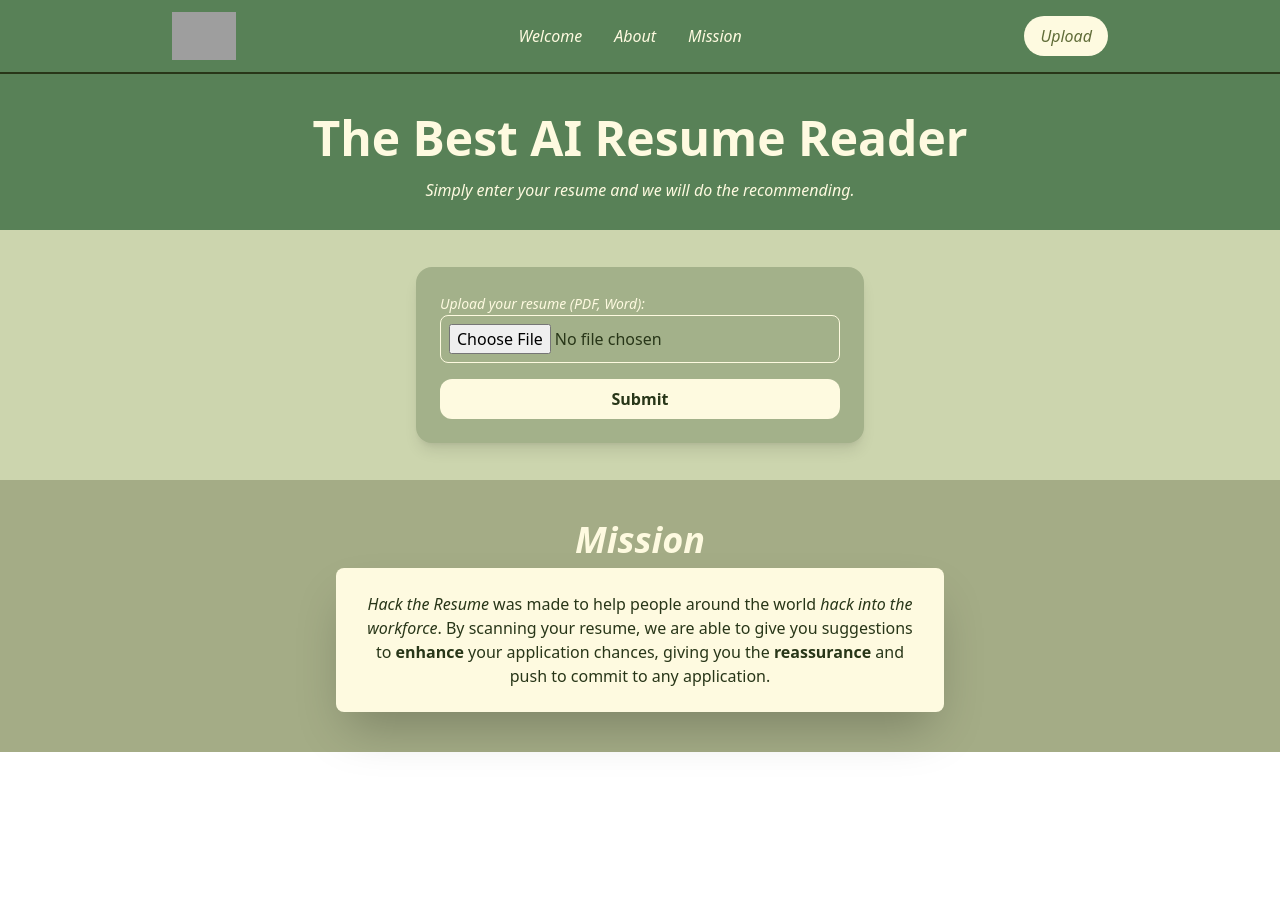
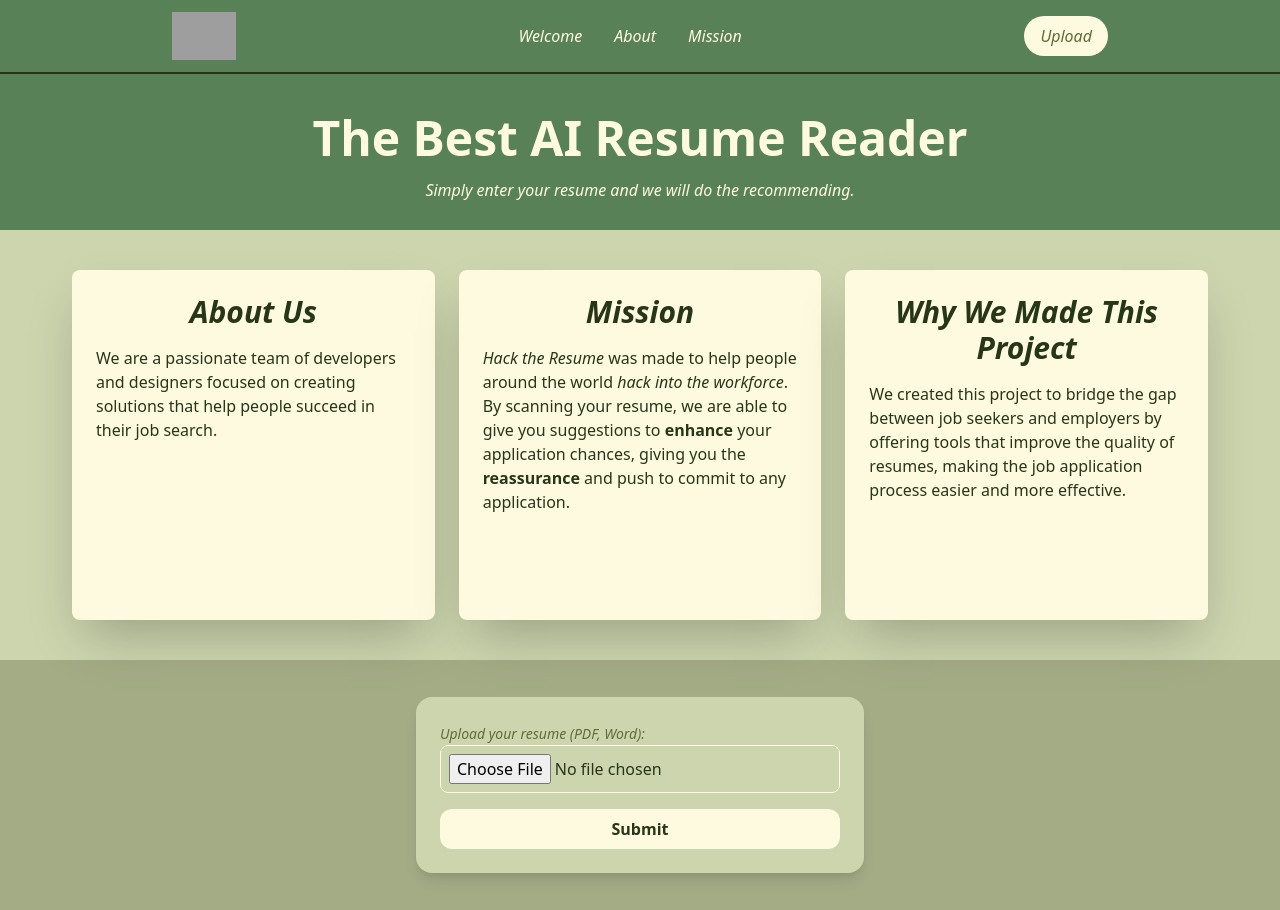
Before and after one commit to raisssu/hackthenorth, a React (Vite) app: page / in a window 1280 px wide. Before the commit the page ends 800 px from the top, so only its background shows below. Built offline with nearby package versions, Linux system fonts and the light colour scheme; no server answers; grey boxes are pictures that could not be loaded; what @convex-dev/auth would draw is missing.

Commit message:
Frontend mission change
added 2 more sections to the mission section

```diff
--- a/src/App.tsx
+++ b/src/App.tsx
@@ -17,8 +17,8 @@ const App: React.FC = () => {
     <div>
       <Navbar />
       <Hero />
+      <Welcome/>
       <FileUpload />
-      <Welcome/>
     </div>
   );
 }
--- a/src/components/FileUpload.tsx
+++ b/src/components/FileUpload.tsx
@@ -20,10 +20,10 @@ const FileUpload: React.FC = () => {
   };
 
   return (
-    <div className="flex flex-col items-center bg-customLightGreen h-[250px] justify-center">
+    <div className="flex flex-col items-center bg-customOtherGreen h-[250px] justify-center">
       {/* Bubble effect for form */}
-      <form onSubmit={handleSubmit} className="bg-customMediumLightGreen text-customDarkGreen rounded-2xl shadow-lg p-6 max-w-md w-full">
-        <label htmlFor="file" className="mb-4 text-sm text-customBeige italic">Upload your resume (PDF, Word):</label>
+      <form onSubmit={handleSubmit} className="bg-customLightGreen text-customDarkGreen rounded-2xl shadow-lg p-6 max-w-md w-full">
+        <label htmlFor="file" className="mb-4 text-sm text-customGreen italic">Upload your resume (PDF, Word):</label>
         <input
           type="file"
           id="file"
--- a/src/components/Welcome.tsx
+++ b/src/components/Welcome.tsx
@@ -2,13 +2,25 @@ import React from 'react';
 
 function Welcome() {
   return (
-    <section className='bg-customOtherGreen p-10'>
-      <h2 className='text-center font-bold italic text-4xl text-customBeige pb-2'>
+    <section className='bg-customLightGreen p-10'>
+      <div className='max-w-7xl mx-auto px-4 sm:px-6 lg:px-8'>
+        {/* Container for three boxes, aligned to the top */}
+        <div className='flex flex-col md:flex-row justify-center items-start gap-6'>
+          {/* Left Box: About Us */}
+          <div className='flex-1 bg-customBeige text-customDarkGreen rounded-lg shadow-2xl p-6 min-h-[350px]'>
+            <h2 className='text-center font-bold italic text-3xl text-customDarkGreen mb-4'>
+              About Us
+            </h2>
+            <p>
+              We are a passionate team of developers and designers focused on creating solutions that help people succeed in their job search.
+            </p>
+          </div>
+
+          {/* Middle Box: Mission */}
+          <div className='flex-1 bg-customBeige text-customDarkGreen rounded-lg shadow-2xl p-6 min-h-[350px]'>
+            <h2 className='text-center font-bold italic text-3xl text-customDarkGreen mb-4'>
               Mission
             </h2>
-      <div className='max-w-2xl mx-auto px-4 sm:px-6 lg:px-8 flex flex-col items-center text-center'>
-        {/* Bubble effect for the text content with shadow */}
-        <div className='bg-customBeige text-customDarkGreen rounded-lg shadow-2xl shadiw-lg p-6'>
             <p>
               <i>Hack the Resume</i> was made to help people around the world
               <i> hack into the workforce</i>. By scanning your resume, we are able to give you suggestions to
@@ -16,6 +28,17 @@ function Welcome() {
               <strong> reassurance</strong> and push to commit to any application.
             </p>
           </div>
+
+          {/* Right Box: Why We Made This Project */}
+          <div className='flex-1 bg-customBeige text-customDarkGreen rounded-lg shadow-2xl p-6 min-h-[350px]'>
+            <h2 className='text-center font-bold italic text-3xl text-customDarkGreen mb-4'>
+              Why We Made This Project
+            </h2>
+            <p>
+              We created this project to bridge the gap between job seekers and employers by offering tools that improve the quality of resumes, making the job application process easier and more effective.
+            </p>
+          </div>
+        </div>
       </div>
     </section>
   );
```
Lines whose indentation alone changed are shown as unchanged.
